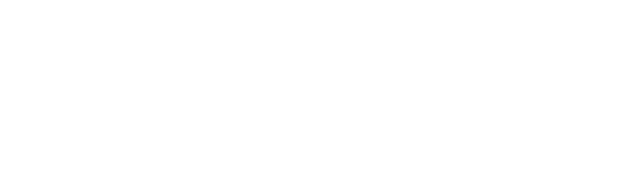
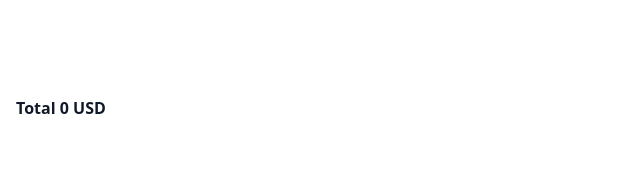
Before and after one commit to Nafaska/matster-online-shop, a React (Create React App) app in the folder client/: page /basket in a window 1280 px wide. Shown: the top 170 px of the page, without its empty margins (0-640 px from the left). Built offline with nearby package versions, Linux system fonts and the light colour scheme.

Commit message:
added basket page

```diff
--- a/client/src/App.js
+++ b/client/src/App.js
@@ -5,6 +5,7 @@ import { createBrowserHistory } from "history";
 import store from "./store";
 import { Provider } from "react-redux"
 import Header from "./components/Header"
+import BasketPage from "./pages/BasketPage";
 
 function App() {
   const history = createBrowserHistory();
@@ -19,6 +20,9 @@ function App() {
               <Route exact path="/">
                 <HomePage />
               </Route>
+              <Route exact path="/basket">
+                <BasketPage />
+              </Route>
             </Switch>
           </div>
         </div>
--- a/client/src/components/AllGoods.js
+++ b/client/src/components/AllGoods.js
@@ -1,7 +1,8 @@
 import React, { useEffect } from "react";
 import { useSelector, useDispatch } from "react-redux";
 import { getAllGoods } from "../reducers/goods";
-import { ReactComponent as AddToBag } from "../assets/AddToBag.svg";
+import { addToBasket } from "../reducers/basket";
+import { ReactComponent as AddToBasketIcon } from "../assets/AddToBasketIcon.svg";
 
 const AllGoods = () => {
   const dispatch = useDispatch();
@@ -16,22 +17,23 @@ const AllGoods = () => {
 
   return (
     <div className="flex flex-wrap">
-      {allGoodslist.map((it) => {
-        const convertedPrice = it.price * rate;
+      {allGoodslist.map((product) => {
+        const convertedPrice = product.price * rate;
         return (
           <div
-            key={it.id}
+            key={product.id}
             className="flex justify-between px-2 pt-4 items-end flex-col flex-auto w-2/5 items-center overflow-hidden w-full sm:w-1/2 md:w-1/3 lg:w-1/4 xl:w-1/5"
           >
-            <img src={it.image} alt={it.title} className="rounded" />
-            <div className="font-bold text-gray-700 py-2">{it.title}</div>
+            <img src={product.image} alt={product.title} className="rounded" />
+            <div className="font-bold text-gray-700 py-2">{product.title}</div>
             <div className="flex text-gray-600 self-stretch font-semibold text-sm justify-between items-center">
               {convertedPrice.toFixed(2)} {currency}
               <button
                 title="Add to Bag"
                 className="bg-gray-500 text-white hover:bg-pink-500 rounded py-1 px-2"
+                onClick={() => dispatch(addToBasket(product))}
               >
-                <AddToBag />
+                <AddToBasketIcon />
               </button>
             </div>
           </div>
--- /dev/null
+++ b/client/src/components/Basket.js
@@ -0,0 +1,68 @@
+import React, { useEffect } from "react";
+import { useSelector, useDispatch } from "react-redux";
+import { deleteFromBasket, changeQuantity } from "../reducers/basket";
+
+const Basket = () => {
+  const dispatch = useDispatch();
+
+  const items = useSelector((callback) => callback.basket.items);
+  const totalPrice = useSelector((callback) => callback.basket.totalPrice);
+  const currency = useSelector((callback) => callback.goods.currency);
+
+  const deleteItem = (item) => {
+    console.log(dispatch(deleteFromBasket(item)));
+    return dispatch(deleteFromBasket(item));
+  };
+
+  const updateQuantity = (item, amount) => {
+    return dispatch(changeQuantity(item, amount));
+  };
+
+  return (
+    <div>
+      {Object.values(
+        items.map((it) => (
+          <div
+            key={it.id}
+            className="flex flex-row relative mt-4 text-gray-700"
+          >
+            <div className="font-bold text-gray-700 ml-8 w-2/5">{it.title}</div>
+            <div className="flex flex-row space-x-6">
+              <div className="flex flex-row space-x-3">
+                <text className="font-medium">Quantity:</text>
+                <button
+                  className="bg-gray-500 text-white hover:bg-pink-500 font-bold rounded py-1 px-3"
+                  disabled={it.quantity <= 1}
+                  onClick={() => updateQuantity(it, it.quantity - 1)}
+                >
+                  -
+                </button>
+                <div className="font-medium">{it.quantity}</div>
+                <button
+                  className="bg-gray-500 text-white hover:bg-pink-500 font-medium rounded py-1 px-3"
+                  onClick={() => updateQuantity(it, it.quantity + 1)}
+                >
+                  +
+                </button>
+              </div>
+              <div className="font-medium">
+                {it.priceOveral} {currency}
+              </div>
+              <button
+                className="bg-gray-500 text-white hover:bg-pink-500 font-bold	rounded py-1 px-2"
+                onClick={() => deleteItem(it)}
+              >
+                Delete
+              </button>
+            </div>
+          </div>
+        ))
+      )}
+      <div className="font-bold text-gray-900 pl-4 pt-4">
+        Total {totalPrice} {currency}
+      </div>
+    </div>
+  );
+};
+
+export default Basket;
--- a/client/src/components/Header.js
+++ b/client/src/components/Header.js
@@ -2,7 +2,7 @@ import React, { useState } from "react";
 import { useHistory } from "react-router-dom";
 import { useDispatch } from "react-redux";
 import { ReactComponent as Logo } from "../assets/Logo.svg";
-import { ReactComponent as Bag } from "../assets/Bag.svg";
+import { ReactComponent as BasketIcon } from "../assets/BasketIcon.svg";
 import { changeCurrency, setSort } from "../reducers/goods";
 
 const EUR = "EUR";
@@ -21,8 +21,11 @@ const Header = () => {
     history.push(`/`);
   };
 
+  const goToBasketPage = () => {
+    history.push(`/basket`);
+  };
+
   const sortList = (sortMethod) => {
-    console.log(sortMethod);
     setSortButtonClicked(!sortButtonClicked);
     return dispatch(setSort(sortMethod, sortButtonClicked));
   };
@@ -78,8 +81,11 @@ const Header = () => {
               {CAD}
             </button>
           </div>
-          <div className="cursor-pointer px-1 py-1 leading-none text-white rounded hover:text-purple-600 hover:bg-white mt-4 lg:mt-0">
-            <Bag />
+          <div
+            onClick={goToBasketPage}
+            className="cursor-pointer px-1 py-1 leading-none text-white rounded hover:text-purple-600 hover:bg-white mt-4 lg:mt-0"
+          >
+            <BasketIcon />
           </div>
         </div>
       </nav>
--- /dev/null
+++ b/client/src/pages/BasketPage.js
@@ -0,0 +1,12 @@
+import React from "react";
+import Basket from "../components/Basket";
+
+const BasketPage = () => {
+  return (
+    <div>
+      <Basket />
+    </div>
+  );
+};
+
+export default BasketPage;
--- /dev/null
+++ b/client/src/reducers/basket.js
@@ -0,0 +1,103 @@
+// import axios from "axios";
+
+const ADD_TO_BASKET = "ADD_TO_BASKET";
+const DELETE_FROM_BASKET = "DELETE_FROM_BASKET";
+const CHANGE_QUANTITY = "CHANGE_QUANTITY";
+
+const initialState = {
+  items: [],
+  count: 0,
+  totalPrice: 0,
+};
+
+const updateItems = (existed, toAdd) => {
+  const foundItems = existed.filter((item) => item.id === toAdd.id);
+
+  const shouldAdd = foundItems.length === 0;
+
+  if (shouldAdd) {
+    toAdd.priceOveral = toAdd.price;
+    toAdd.quantity = 1;
+    return [...existed, toAdd];
+  } else {
+    toAdd.quantity += 1;
+    toAdd.priceOveral = toAdd.price * toAdd.quantity;
+    return [...existed];
+  }
+};
+
+const calculateTotalPrice = (items) => {
+  return items.reduce((acc, rec) => {
+    return acc + rec.priceOveral;
+  }, 0);
+};
+
+const deleteItem = (arr, toDelete) => {
+  const result = arr.filter((item) => {
+    console.log(item.id, toDelete);
+    return item.id !== toDelete.id;
+  });
+    console.log(arr, toDelete, result);
+
+  return result;
+};
+
+const updateQuantity = (arr, toUpdate, ammount) => {
+  if (ammount >= 1) {
+  const itemInArray = arr.find(item => item.id === toUpdate.id);
+  itemInArray.quantity = ammount;
+  itemInArray.priceOveral = itemInArray.price * itemInArray.quantity;
+  }
+  return arr;
+}
+
+export default (state = initialState, action) => {
+  switch (action.type) {
+    case ADD_TO_BASKET:
+      const addedItems = updateItems(state.items, action.items);
+      return {
+        ...state,
+        items: addedItems,
+        totalPrice: calculateTotalPrice(addedItems),
+      };
+    case DELETE_FROM_BASKET:
+      const deletedItem = deleteItem(state.items, action.toDelete);
+      return {
+        ...state,
+        items: deletedItem,
+        totalPrice: calculateTotalPrice(deletedItem),
+      };
+    case CHANGE_QUANTITY:
+      return {
+        ...state,
+        items: updateQuantity(state.items, action.item, action.ammount),
+        totalPrice: calculateTotalPrice(
+          updateQuantity(state.items, action.item, action.ammount)
+        ),
+      };
+    default:
+      return state;
+  }
+};
+
+export function addToBasket(data) {
+  return {
+    type: ADD_TO_BASKET,
+    items: data,
+  };
+}
+
+export function deleteFromBasket(toDelete) {
+  return {
+    type: DELETE_FROM_BASKET,
+    toDelete,
+  };
+}
+
+export function changeQuantity(item, ammount) {
+  return {
+    type: CHANGE_QUANTITY,
+    item,
+    ammount
+  };
+}
--- a/client/src/reducers/index.js
+++ b/client/src/reducers/index.js
@@ -1,8 +1,10 @@
 import { combineReducers } from "redux"
 import goods from "./goods"
+import basket from "./basket";
 
 const createRootReducer = () => combineReducers({
-  goods
+  goods,
+  basket
 })
 
 export default createRootReducer;
```
Also changed, not shown: client/src/assets/AddToBasketIcon.svg (renamed from client/src/assets/AddToBag.svg), client/src/assets/BasketIcon.svg (renamed from client/src/assets/Bag.svg).
